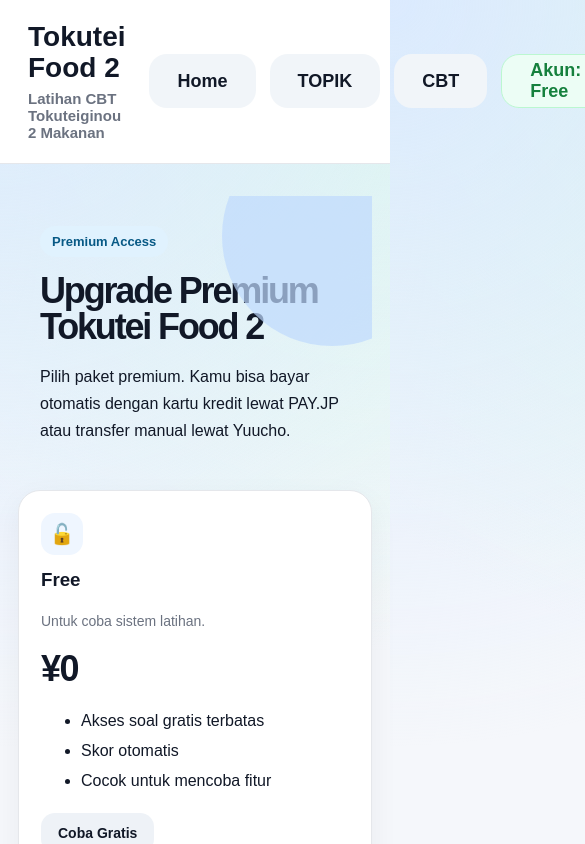
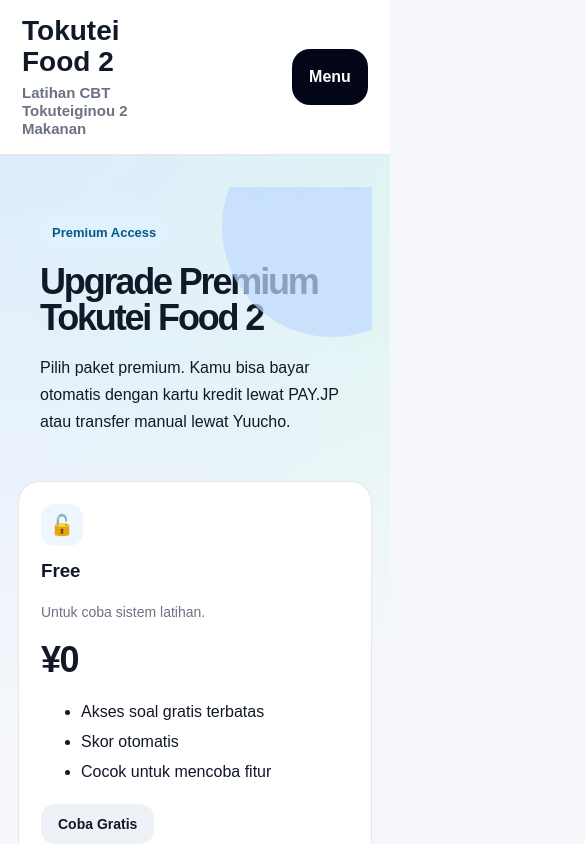
Before and after one commit to shanzofficial20/tokutei-food-2, a Next.js app: page /upgrade in a window 390 px wide. Shown: the top 844 px of the page, 585 px wide, since content can reach past the window. Built offline with nearby package versions, Linux system fonts and the light colour scheme.

Commit message:
Fix mobile responsive header

```diff
--- a/app/globals.css
+++ b/app/globals.css
@@ -656,3 +656,55 @@
   display: block !important;
   margin-top: 6px !important;
 }
+html,
+body {
+  overflow-x: hidden;
+  max-width: 100%;
+}
+
+* {
+  box-sizing: border-box;
+}
+
+@media (max-width: 768px) {
+  header > div {
+    padding: 16px 22px !important;
+    gap: 10px !important;
+    align-items: center !important;
+  }
+
+  .tf-brand {
+    max-width: 160px !important;
+    min-width: 120px !important;
+  }
+
+  .tf-brand-title {
+    font-size: 24px !important;
+    line-height: 1.05 !important;
+  }
+
+  .tf-brand-subtitle {
+    margin-top: 6px !important;
+    font-size: 14px !important;
+    line-height: 1.2 !important;
+  }
+
+  header nav {
+    display: none !important;
+  }
+
+  header button {
+    min-width: 76px !important;
+    width: 76px !important;
+    height: 56px !important;
+    border-radius: 18px !important;
+    font-size: 16px !important;
+    margin-left: auto !important;
+  }
+
+  main,
+  section {
+    max-width: 100vw !important;
+    overflow-x: hidden !important;
+  }
+}
```
